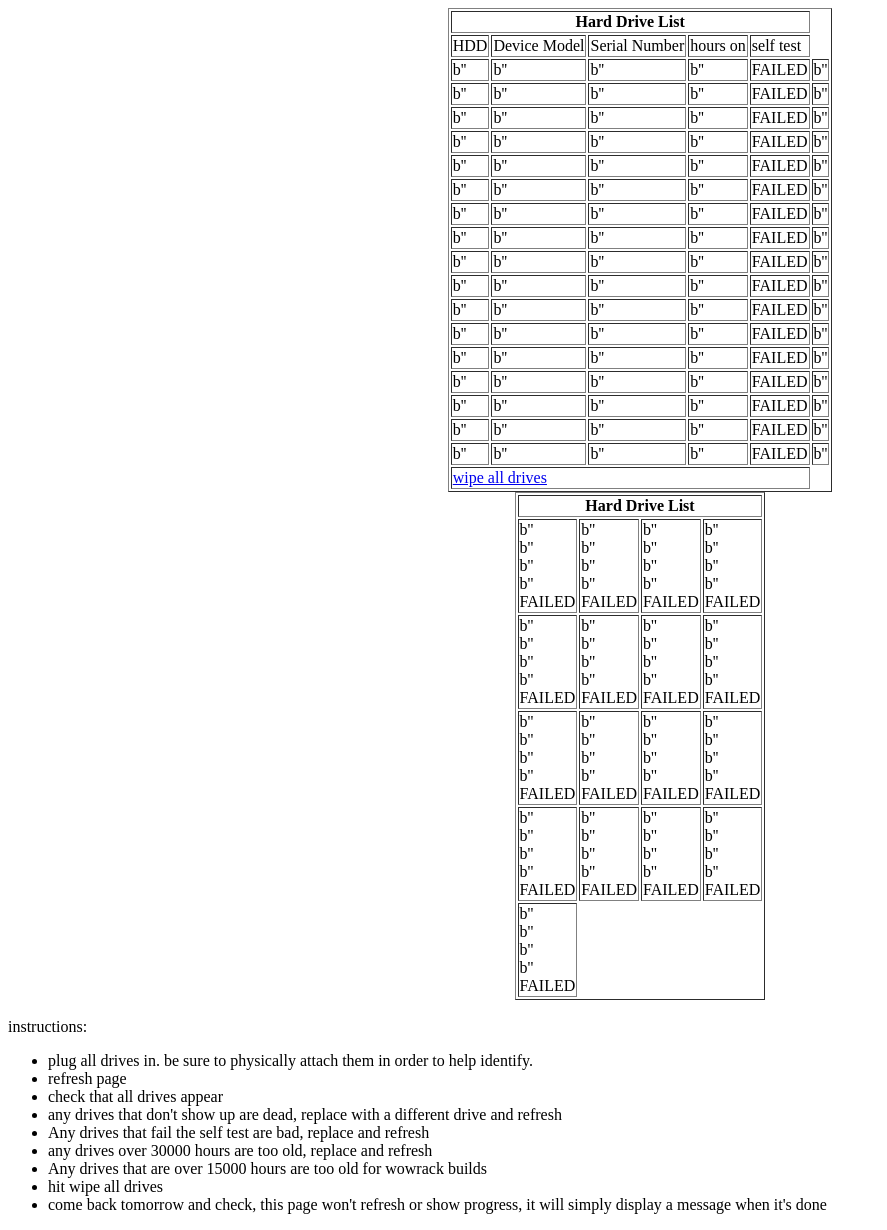
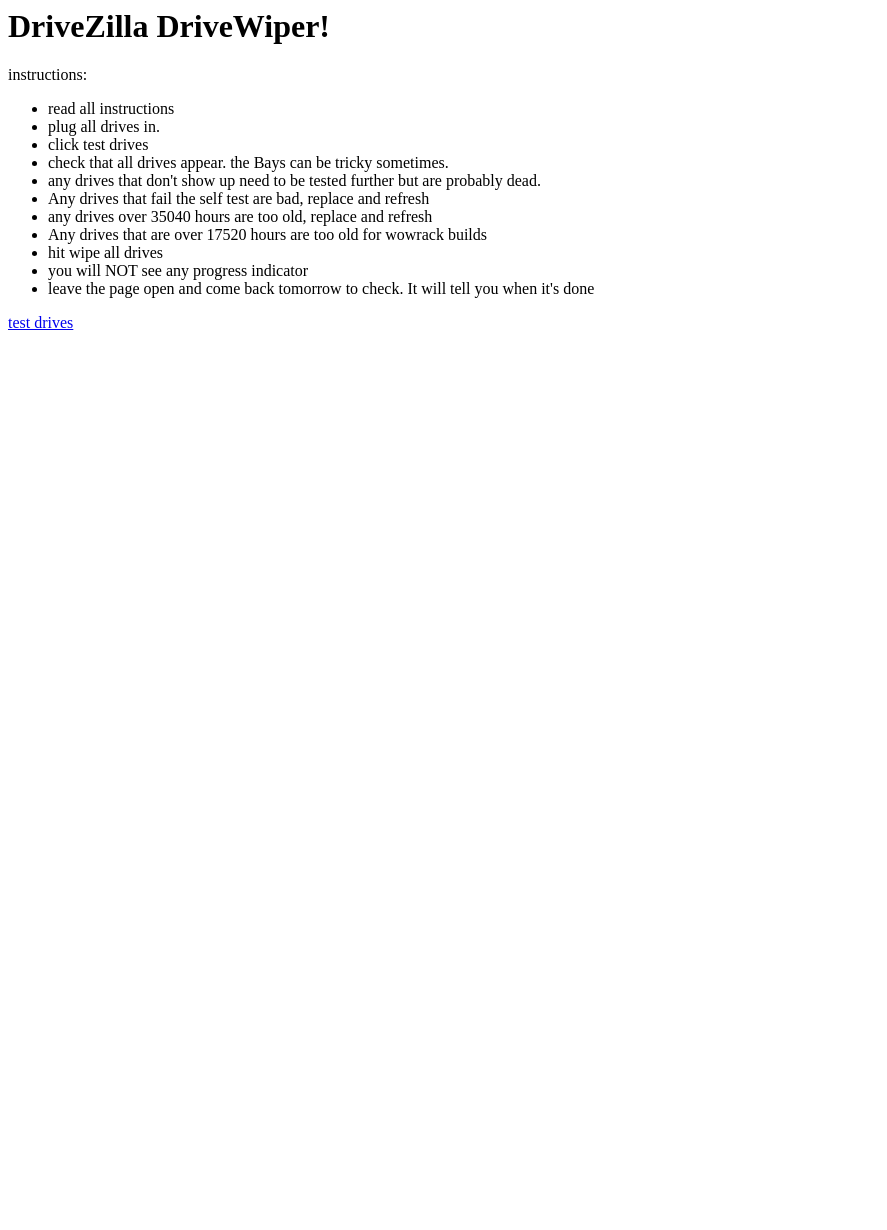
Before and after one commit to ivanheath/hddtest, a Django app: page / in a window 1280 px wide. Shown: the whole page, without its empty margins (0-887 px from the left). After the commit the page ends 330 px from the top, so only its background shows below. Run offline with Django 3.2, Linux system fonts and the light colour scheme.

Commit message:
ready to rock

```diff
--- a/testwipe/templates/testwipe/index.html
+++ b/testwipe/templates/testwipe/index.html
@@ -1,48 +1,17 @@
+<h1>DriveZilla DriveWiper!</h1>
 
-<table align='center' border=1>
-<tr><th colspan=5>Hard Drive List</tn></tr>
-<tr>
-    <td>HDD</td><td>Device Model</td><td>Serial Number</td><td>hours on</td><td>self test</td>
-</tr>
-
-{% for i in harddrivelist %}
-<tr>
-    <td>{{ i.sd }}</td>
-    <td>{{ i.model }}</td>
-    <td>{{ i.serial }}</td>
-    <td>{{ i.hours }}</td>
-    <td>{{ i.smart }}</td>
-    <td>{{ i.location }}</td>
-</td>
-{% endfor %}
-<tr><td colspan=5><a href="{% url 'wipe' %}">wipe all drives</a></td></tr>
-</table>
-<table align = 'center' border=1>
-<tr>
-    <th colspan=4>Hard Drive List</th>
-</tr>
-{% for i in harddrivelist %}
-{% cycle '<tr>' '' '' '' %}
-<td>
-{{ i.sd }}<br />
-{{ i.model }}<br />
-{{ i.serial }}<br />
-{{ i.hours }}<br />
-{{ i.smart }}
-</td>
-{% cycle '' '' '' '</tr>' %}
-{% endfor %}
-</table>
-</br>
 instructions:
 <ul>
-<li>plug all drives in.  be sure to physically attach them in order to help identify.</li>
-<li>refresh page</li>
-<li>check that all drives appear</li>
-<li>any drives that don't show up are dead, replace with a different drive and refresh</li>
+<li>read all instructions</li>
+<li>plug all drives in.</li>
+<li>click test drives</li>
+<li>check that all drives appear. the Bays can be tricky sometimes.</li>
+<li>any drives that don't show up need to be tested further but are probably dead.</li>
 <li>Any drives that fail the self test are bad, replace and refresh</li>
-<li>any drives over 30000 hours are too old, replace and refresh</li>
-<li>Any drives that are over 15000 hours are too old for wowrack builds</li>
+<li>any drives over 35040 hours are too old, replace and refresh</li>
+<li>Any drives that are over 17520 hours are too old for wowrack builds</li>
 <li>hit wipe all drives</li>
-<li>come back tomorrow and check,  this page won't refresh or show progress, it will simply display a message when it's done</li>
+<li>you will NOT see any progress indicator</li>
+<li>leave the page open and come back tomorrow to check.  It will tell you when it's done</li>
 </ul>
+<a href="{% url 'main' %}">test drives</a>
--- a/testwipe/urls.py
+++ b/testwipe/urls.py
@@ -3,5 +3,6 @@
 
 urlpatterns = patterns('',
     url(r'^$', views.index, name='index'),
+    url(r'^main/', views.main, name='main'),
     url(r'^wipe/', views.wipe, name='wipe'),
 )
--- a/testwipe/views.py
+++ b/testwipe/views.py
@@ -3,7 +3,11 @@
 import os
 import subprocess
 
+
 def index(request):
+    return render(request, 'testwipe/index.html')
+
+def main(request):
     harddrivelist = []
     for i in range(97, 114):
 	hddletter = chr(i)
@@ -16,27 +20,25 @@
 	    hddserial = hddserial.stdout.read()[14:].strip()
 	    hddhours = subprocess.Popen(["sudo smartctl -a /dev/%s | grep Power_On_Hours" %hdd], stdout=subprocess.PIPE, shell=True)
 	    hddhours = hddhours.stdout.read()[-10:].strip()
+	    hddhours = hourstest(hddhours)
 	    hddsmart = subprocess.Popen(["sudo smartctl -H /dev/%s" %hdd], stdout=subprocess.PIPE, shell=True)
 	    hddsmart = hddsmart.stdout.read()[-8:].strip()
 	    hddlocation = subprocess.Popen(["file /sys/block/%s" %hdd], stdout=subprocess.PIPE, shell=True)
 	    hddlocation = hddlocation.stdout.read()[-20:-18].strip()
 	    hddlocation = locator(hddlocation)
 	    if hddsmart != 'PASSED':
-		hddsmart = 'FAILED'
+		hddsmart = 'FAILED SELF TEST'
        	    if hddserial != 'WD-WCAV90166138':
 		currenthdd = harddrive(hdd, hddmodel, hddserial, hddhours, hddsmart, hddlocation)
 		harddrivelist.append(currenthdd)
-   # harddrivelist.sort(key=lambda x: x.location)
-    #for y in harddrivelist:
-#	if y.location != y:
- # 	    currenthdd = harddrive('empty', '', '', '', '', y)
-  #          harddrivelist.append(currenthdd)
+    harddrivelist.sort(key=lambda x: x.location)
+    hddlist = layoutbuilder(harddrivelist)
 
-    harddrivelist.sort(key=lambda x: x.location)
+    return render(request, 'testwipe/main.html',
+	{"harddrivelist": harddrivelist,
+	 "hddlist": hddlist,
+	})
 
-    return render(request, 'testwipe/index.html',
-	{"harddrivelist": harddrivelist,
-	})
 
 def wipe(request):
     hddlist = []
@@ -65,6 +67,13 @@
 	self.hours = hours
 	self.smart = smart
 	self.location = location
+
+def hourstest(hddhours):
+    if int(hddhours) > 35040:
+	hddhours = hddhours + " TOO OLD"
+    elif int(hddhours) > 17520:
+	hddhours = hddhours + " SS ONLY"
+    return hddhours
 
 def locator(location):
 
@@ -101,3 +110,16 @@
     elif location == '/3':
 	location = 16
     return location
+
+
+def layoutbuilder(harddrivelist):
+    hddlist = []
+    for x in range(1, 17):
+        for y in harddrivelist:
+            if y.location == x:
+                currenthdd = y
+        if currenthdd.location != x:
+            currenthdd = harddrive('', 'XXXXXXXXX', 'XXEMPTYXX', 'XXXXXXXXX', '', x)
+        hddlist.append(currenthdd)
+
+    return hddlist
```
Also changed, not shown: testwipe/templates/testwipe/main.html (added, +18 -0 lines), 2 other files.
